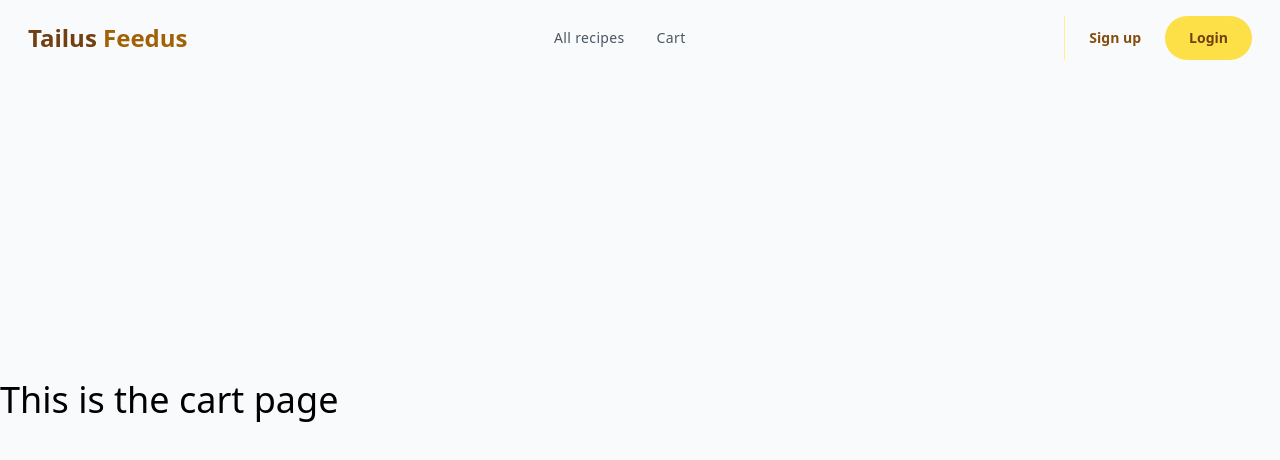
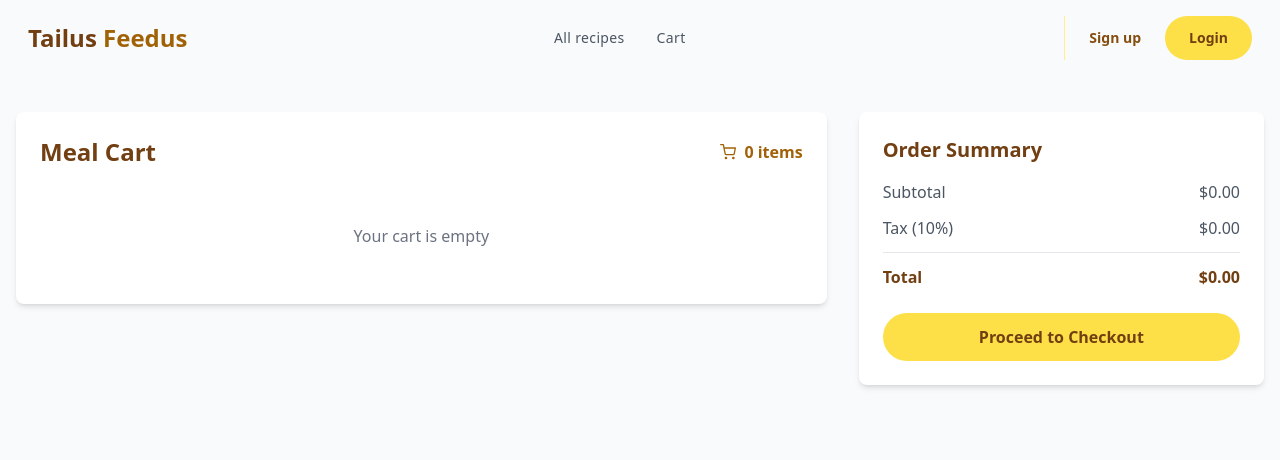
Before and after one commit to rakibh3/recipe, a Next.js app: page /cart in a window 1280 px wide. Shown: the top 460 px of the page. Built offline with nearby package versions, Linux system fonts and the light colour scheme.

Commit message:
feat(cart): allow users to add recipes to the cart and store them locally

```diff
--- a/app/cart/page.jsx
+++ b/app/cart/page.jsx
@@ -1,11 +1,11 @@
-import React from "react";
+import MealCart from "@/components/Cart/MealCart";
 
 const Cart = () => {
   return (
     <div className="bg-gray-50 min-h-screen flex items-center">
       <div className="container mx-auto">
         {/* Cart page */}
-        <h1 className="text-4xl">This is the cart page</h1>
+        <MealCart />
       </div>
     </div>
   );
--- a/app/layout.jsx
+++ b/app/layout.jsx
@@ -1,24 +1,25 @@
-import localFont from "next/font/local";
-import "./globals.css";
-import Navbar from "@/components/Navbar";
+import Navbar from '@/components/Navbar';
+import localFont from 'next/font/local';
+import './globals.css';
 // import { QueryClient, QueryClientProvider } from "@tanstack/react-query";
-import TanstackProvider from "@/providers/TanstackProvider";
+import TanstackProvider from '@/providers/TanstackProvider';
+import { Toaster } from 'react-hot-toast';
 
 const geistSans = localFont({
-  src: "./fonts/GeistVF.woff",
-  variable: "--font-geist-sans",
-  weight: "100 900",
+  src: './fonts/GeistVF.woff',
+  variable: '--font-geist-sans',
+  weight: '100 900',
 });
 
 const geistMono = localFont({
-  src: "./fonts/GeistMonoVF.woff",
-  variable: "--font-geist-mono",
-  weight: "100 900",
+  src: './fonts/GeistMonoVF.woff',
+  variable: '--font-geist-mono',
+  weight: '100 900',
 });
 
 export const metadata = {
-  title: "my-recipes",
-  description: "Generated by create next app",
+  title: 'my-recipes',
+  description: 'Generated by create next app',
 };
 
 export default function RootLayout({ children }) {
@@ -29,6 +30,7 @@ export default function RootLayout({ children }) {
       >
         <TanstackProvider>
           <Navbar />
+          <Toaster position="bottom-right" reverseOrder={false} />
           {children}
         </TanstackProvider>
       </body>
--- /dev/null
+++ b/components/Cart/MealCart.jsx
@@ -0,0 +1,126 @@
+'use client';
+
+import { useCart } from '@/hooks/useCart';
+import React, { useEffect, useState } from 'react';
+import { FiMinus, FiPlus, FiShoppingCart, FiTrash } from 'react-icons/fi';
+
+const MealCart = () => {
+  const [isMounted, setIsMounted] = useState(false);
+  const { cart, updateQuantity, removeFromCart } = useCart();
+  const { items, subtotal, tax, total } = cart;
+
+  useEffect(() => {
+    setIsMounted(true);
+  }, []);
+
+  if (!isMounted) return null;
+
+  return (
+    <div className="min-h-screen bg-gray-50 py-20">
+      <div className="container mx-auto px-4 py-8">
+        <div className="flex flex-col lg:flex-row gap-8">
+          {/* Cart Items */}
+          <div className="lg:w-2/3">
+            <div className="bg-white rounded-lg shadow-md p-6 mb-4">
+              <div className="flex items-center justify-between mb-6">
+                <h2 className="text-2xl font-bold text-yellow-900">
+                  Meal Cart
+                </h2>
+                <div className="flex items-center gap-2">
+                  <FiShoppingCart className="text-yellow-700" />
+                  <span className="text-yellow-700 font-semibold">
+                    {cart?.items?.length} items
+                  </span>
+                </div>
+              </div>
+
+              {cart && cart?.items?.length === 0 ? (
+                <div className="text-center py-8">
+                  <p className="text-gray-500">Your cart is empty</p>
+                </div>
+              ) : (
+                <div className="space-y-4">
+                  {cart?.items?.map((item) => (
+                    <div
+                      key={item.idMeal}
+                      className="flex items-center gap-4 p-4 border border-gray-200 rounded-lg"
+                    >
+                      <img
+                        src={item?.strMealThumb}
+                        alt={item?.strMeal}
+                        className="w-24 h-24 object-cover rounded-md"
+                      />
+                      <div className="flex-1">
+                        <h3 className="font-semibold text-lg text-yellow-900">
+                          {item?.strMeal}
+                        </h3>
+                        <p className="text-yellow-700 font-medium">
+                          ${item?.price.toFixed(2)}
+                        </p>
+                      </div>
+                      <div className="flex items-center gap-2">
+                        <button
+                          onClick={() => updateQuantity(item.idMeal, -1)}
+                          className="p-1 rounded-full hover:bg-gray-100"
+                        >
+                          <FiMinus className="w-4 h-4 text-yellow-700" />
+                        </button>
+                        <span className="w-8 text-center font-medium">
+                          {item.quantity}
+                        </span>
+                        <button
+                          onClick={() => updateQuantity(item.idMeal, 1)}
+                          className="p-1 rounded-full hover:bg-gray-100"
+                        >
+                          <FiPlus className="w-4 h-4 text-yellow-700" />
+                        </button>
+                      </div>
+                      <button
+                        onClick={() => removeFromCart(item?.idMeal)}
+                        className="p-2 text-red-500 hover:text-red-700"
+                      >
+                        <FiTrash className="w-5 h-5" />
+                      </button>
+                    </div>
+                  ))}
+                </div>
+              )}
+            </div>
+          </div>
+
+          {/* Order Summary */}
+          <div className="lg:w-1/3">
+            <div className="bg-white rounded-lg shadow-md p-6">
+              <h2 className="text-xl font-bold text-yellow-900 mb-4">
+                Order Summary
+              </h2>
+              <div className="space-y-3 text-gray-600">
+                <div className="flex justify-between">
+                  <span>Subtotal</span>
+                  <span>${subtotal.toFixed(2)}</span>
+                </div>
+                <div className="flex justify-between">
+                  <span>Tax (10%)</span>
+                  <span>${tax.toFixed(2)}</span>
+                </div>
+                <div className="border-t pt-3 mt-3">
+                  <div className="flex justify-between font-bold text-yellow-900">
+                    <span>Total</span>
+                    <span>${total.toFixed(2)}</span>
+                  </div>
+                </div>
+              </div>
+              <button className="w-full mt-6 py-3 px-6 text-center rounded-full transition bg-yellow-300 hover:bg-yellow-400 active:bg-yellow-500">
+                <span className="block text-yellow-900 font-semibold">
+                  Proceed to Checkout
+                </span>
+              </button>
+            </div>
+          </div>
+        </div>
+      </div>
+    </div>
+  );
+};
+
+export default MealCart;
--- a/components/Navbar.jsx
+++ b/components/Navbar.jsx
@@ -1,5 +1,5 @@
-import Link from "next/link";
-import React from "react";
+import Link from 'next/link';
+import React from 'react';
 
 const Navbar = () => {
   return (
--- a/components/Recipes/RecipesList.jsx
+++ b/components/Recipes/RecipesList.jsx
@@ -1,20 +1,22 @@
-"use client";
-import HttpKit from "@/common/helpers/HttpKit";
-import { useQuery } from "@tanstack/react-query";
-import { useEffect, useState } from "react";
-import Modal from "../Modal";
-import RecipeCard from "./RecipeCard";
-import SingleRecipe from "./SingleRecipe";
+'use client';
+import HttpKit from '@/common/helpers/HttpKit';
+import { useQuery } from '@tanstack/react-query';
+import { useEffect, useState } from 'react';
+import Modal from '../Modal';
+import RecipeCard from './RecipeCard';
+import SingleRecipe from './SingleRecipe';
+import { useCart } from '@/hooks/useCart';
 
 const RecipesList = () => {
   const [openDetails, setOpenDetails] = useState(false);
-  const [recipeId, setRecipeId] = useState("");
+  const [recipeId, setRecipeId] = useState('');
   const [recipes, setRecipes] = useState([]);
-  const [searchInput, setSearchInput] = useState("");
+  const [searchInput, setSearchInput] = useState('');
   const [searchQuery, setSearchQuery] = useState(null);
+  const { addToCart } = useCart();
 
   const { data, isLoading, error } = useQuery({
-    queryKey: ["recipes"],
+    queryKey: ['recipes'],
     queryFn: HttpKit.getTopRecipes,
   });
 
@@ -94,6 +96,7 @@ const RecipesList = () => {
                   key={recipe?.idMeal}
                   recipe={recipe}
                   handleDetailsOpen={() => handleDetailsOpen(recipe.idMeal)}
+                  handleAddToCart={() => addToCart(recipe)}
                 />
               ))}
             </div>
--- /dev/null
+++ b/hooks/useCart.ts
@@ -0,0 +1,69 @@
+'use client';
+
+import { useMemo } from 'react';
+import { useLocalStorage } from './useLocalStorage';
+import toast from 'react-hot-toast';
+
+const TAX_RATE = 0.1;
+const DEFAULT_PRICE = 14.99;
+
+const calculateCartTotals = (items) => {
+  const subtotal = items.reduce(
+    (sum, item) => sum + item.price * item.quantity,
+    0
+  );
+  const tax = subtotal * TAX_RATE;
+  return {
+    items,
+    subtotal,
+    tax,
+    total: subtotal + tax,
+  };
+};
+
+export const useCart = () => {
+  const [cartItems, setCartItems] = useLocalStorage('cart', []);
+
+  const updateCartItem = (id, updates) => {
+    setCartItems((items) =>
+      items.map((item) => (item.idMeal === id ? { ...item, ...updates } : item))
+    );
+  };
+
+  const addToCart = (recipe) => {
+    const existingItem = cartItems.find(
+      (item) => item.idMeal === recipe.idMeal
+    );
+    if (existingItem) {
+      updateCartItem(recipe.idMeal, { quantity: existingItem.quantity + 1 });
+      toast.success(`${recipe.strMeal} quantity updated! 🛒`, {
+        duration: 4000,
+      });
+    } else {
+      setCartItems((items) => [
+        ...items,
+        { ...recipe, quantity: 1, price: DEFAULT_PRICE },
+      ]);
+      toast.success(`${recipe.strMeal} added to cart! 🎉`, { duration: 4000 });
+    }
+  };
+
+  const removeFromCart = (id) => {
+    setCartItems((items) => items.filter((item) => item.idMeal !== id));
+  };
+
+  const updateQuantity = (id, change) => {
+    updateCartItem(id, {
+      quantity: Math.max(
+        0,
+        cartItems.find((item) => item.idMeal === id).quantity + change
+      ),
+    });
+  };
+
+  const clearCart = () => setCartItems([]);
+
+  const cart = useMemo(() => calculateCartTotals(cartItems), [cartItems]);
+
+  return { cart, addToCart, removeFromCart, updateQuantity, clearCart };
+};
--- /dev/null
+++ b/hooks/useLocalStorage.ts
@@ -0,0 +1,17 @@
+import { useState, useEffect } from 'react';
+
+export function useLocalStorage(key, initialValue) {
+  const [storedValue, setStoredValue] = useState(() => {
+    if (typeof window === 'undefined') return initialValue;
+    const stored = localStorage.getItem(key);
+    return stored ? JSON.parse(stored) : initialValue;
+  });
+
+  useEffect(() => {
+    if (typeof window !== 'undefined') {
+      localStorage.setItem(key, JSON.stringify(storedValue));
+    }
+  }, [key, storedValue]);
+
+  return [storedValue, setStoredValue];
+}
--- a/jsconfig.json
+++ b/jsconfig.json
@@ -1,5 +1,6 @@
 {
   "compilerOptions": {
+    "jsx": "react",
     "paths": {
       "@/*": ["./*"]
     }
--- a/package.json
+++ b/package.json
@@ -14,7 +14,9 @@
     "axios": "^1.7.7",
     "next": "14.2.16",
     "react": "^18",
-    "react-dom": "^18"
+    "react-dom": "^18",
+    "react-hot-toast": "^2.4.1",
+    "react-icons": "^5.4.0"
   },
   "devDependencies": {
     "eslint": "^8",
```
Also changed, not shown: components/Recipes/RecipeCard.jsx (+22 -9 lines), 2 other files (tests, documents, lock files or other folders).
